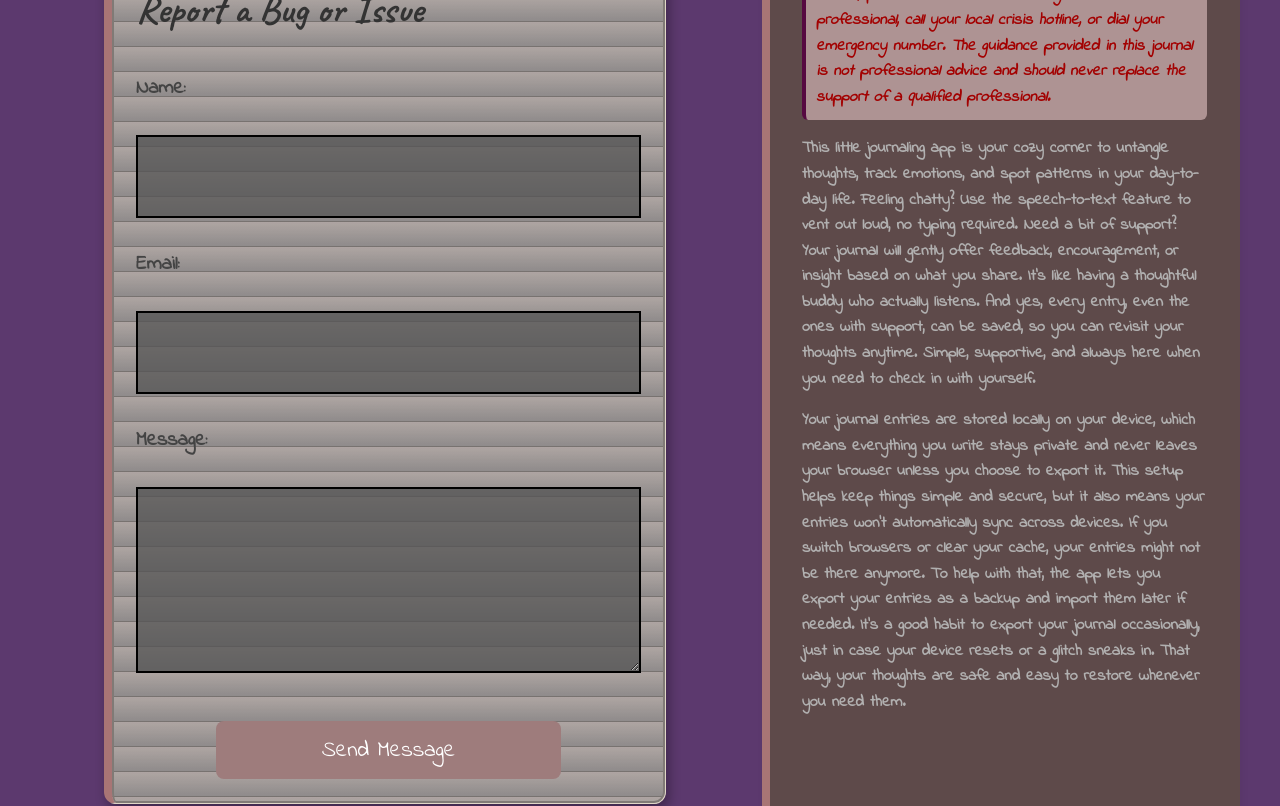
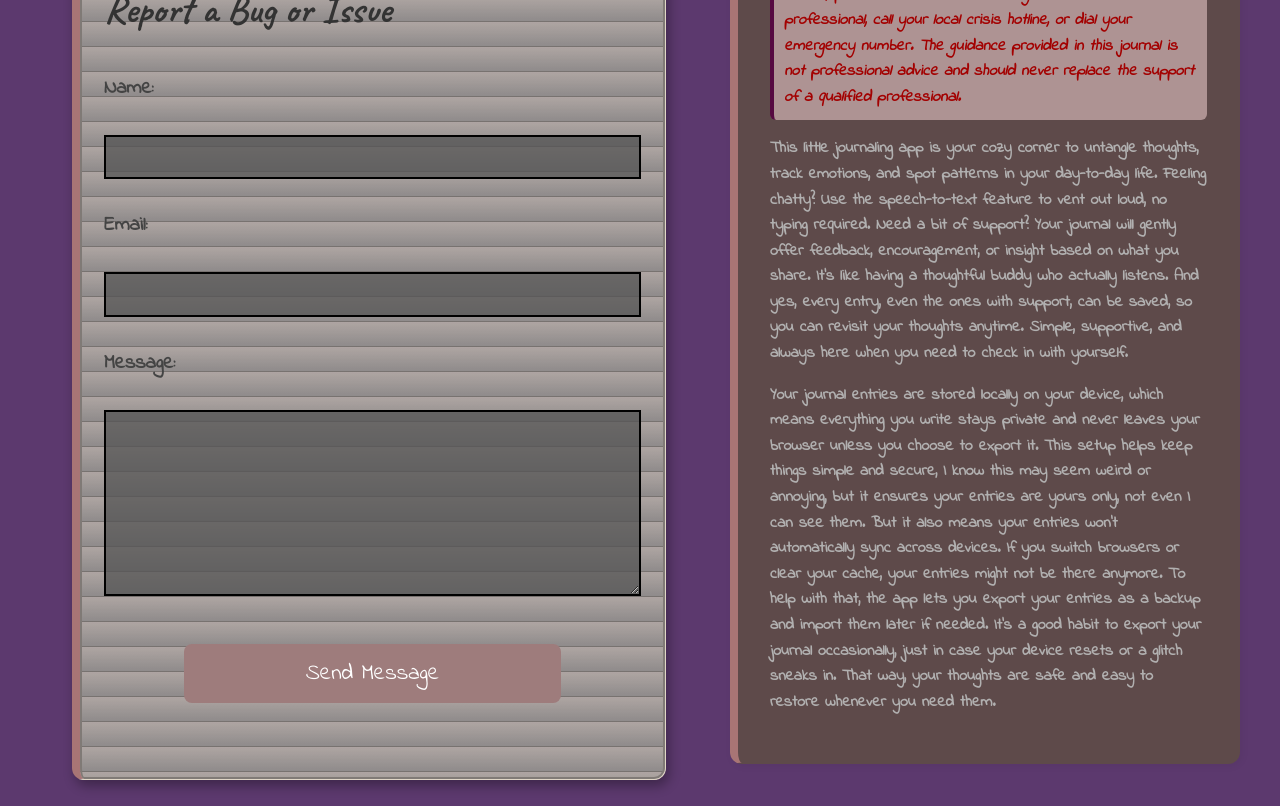
Before and after one commit to ShaynaMBarclay/vent2me, a React (Vite) app: page /settings in a window 1280 px wide. Shown: the part 700-1506 px from the top of the page. Built offline with nearby package versions, Linux system fonts and the light colour scheme; a web font is replaced by a local one.

Commit message:
small update

```diff
--- a/src/pages/History.jsx
+++ b/src/pages/History.jsx
@@ -200,7 +200,7 @@ function History() {
         <div className="tip-bubble">
           <span className="tip-text">❤️Here's <br/> a tip❤️</span>
           <div className="tip-info">
-            <p>To sync across devices or browsers, export your entries after each new one, email them to yourself, then go to your other device, click 'Clear All Entries,' and re-import the updated entries. Or keep separate entries on separate devices. I don't judge😈</p>
+            <p>Want to use your journal on more than one device? Export your entries after each new one and save them somewhere easy to access (email works great!). On another device, clear the existing entries and re-import the updated file. Or keep separate journals on different devices, totally up to you 💕</p>
           </div>
         </div>
       </div>
--- a/src/pages/Settings.jsx
+++ b/src/pages/Settings.jsx
@@ -120,7 +120,7 @@ function Settings() {
         And yes, every entry, even the ones with support, can be saved, so you can revisit your thoughts anytime. Simple, supportive, and always here when you need to check in with yourself.</p>
 
       <p>Your journal entries are stored locally on your device, which means everything you write stays private and never leaves your browser unless you choose to export it.
-        This setup helps keep things simple and secure, but it also means your entries won’t automatically sync across devices.
+        This setup helps keep things simple and secure, I know this may seem weird or annoying, but it ensures your entries are yours only, not even I can see them. But it also means your entries won’t automatically sync across devices.
         If you switch browsers or clear your cache, your entries might not be there anymore.
         To help with that, the app lets you export your entries as a backup and import them later if needed.
         It’s a good habit to export your journal occasionally, just in case your device resets or a glitch sneaks in. That way, your thoughts are safe and easy to restore whenever you need them.</p>
--- a/src/styles/History.css
+++ b/src/styles/History.css
@@ -243,7 +243,7 @@
     color: #333;
     border: 3px solid #d8a4a4;
     border-radius: 8px;
-    padding: 2.3rem 1rem;
+    padding: 1rem;
     cursor: pointer;
     transition: background-color 0.2s ease;
     font-size: 0.9rem;
@@ -258,7 +258,7 @@
   line-height: 1.9;
   font-weight: 600;
   font-family: "Caveat", cursive;
-  font-size: 1.4rem;
+  font-size: 1.2rem;
 }
 
 .info-box strong {
@@ -374,12 +374,12 @@ body.dark-mode .toggle-advice {
   cursor: pointer;
   background-color: #fed1f9;
   padding: 11px;
-  border-radius: 15rem;
+  border-radius: 50rem;
   box-shadow: 0px 0px 5px rgba(0, 0, 0, 0.1);
   font-family: "Indie Flower", cursive !important;
   border: 3px solid #fe4d8b;
   text-align: center;
-  font-size: 13px;
+  font-size: 16px;
   margin-bottom: 2rem;
 }
 
@@ -415,7 +415,7 @@ body.dark-mode .toggle-advice {
   color: #4c354a;
   font-family: "Indie Flower", cursive !important;
   text-align: center;
-  font-size: 1.2rem;
+  font-size: 1rem;
 }
 
 body.dark-mode .tip-text {
@@ -442,10 +442,10 @@ color:  #ffdfdf;
 
 .toggle-info-button {
   display: block;
-  margin-top: 1.3rem;
+  margin-top: 1rem;
   background-color: #fed1f9;
   border: 3px solid #fe4d8b;
-  padding: 0.7rem;
+  padding: 0.5rem;
   border-radius: 0.5rem;
   cursor: pointer;
   font-family: "Indie Flower", cursive;
--- a/src/styles/Settings.css
+++ b/src/styles/Settings.css
@@ -2,7 +2,7 @@
 .settings-page-container {
     flex: 1 1 400px;
     max-width: 600px;
-    margin: 6rem 4rem;
+    margin: 6rem 2rem;
     padding: 3rem;
     background-color: #fc65a61f;
     border: 3px solid #000000;
@@ -170,7 +170,7 @@ body.dark-mode .disclaimer {
   }
 
   .settings-input {
-    padding: 2rem;
+    padding: 0.8rem;
   }
 
   body.dark-mode .settings-input {
@@ -205,14 +205,12 @@ body.dark-mode .disclaimer {
     padding: 2rem;
     font-family: "Indie Flower", cursive !important;
     box-shadow: 2px 2px 8px rgba(0, 0, 0, 0.05);
-    margin-bottom: 4rem;
+    margin-bottom: 7rem;
   }
 
   body.dark-mode .about-section-container {
     background-color: #5e4a4a;
     border-left: 8px solid #a87575;
-
-
   }
 
   .about-section-container h3 {
```
